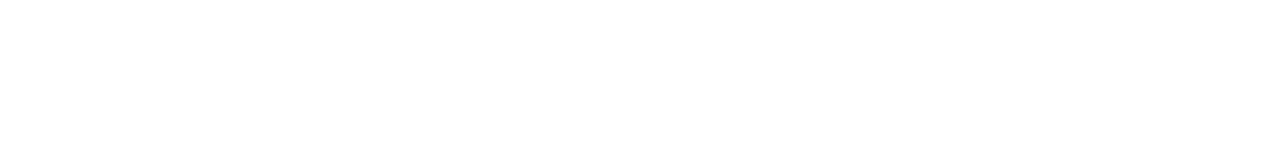
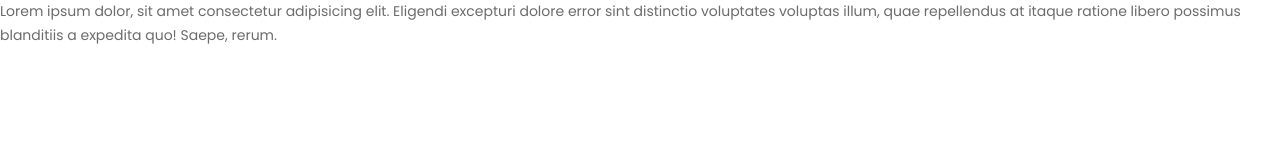
Before and after one commit to douglas-fabiano1/rs-fullstack-projeto-travelgram-2, a plain HTML site: page index.html in a window 1280 px wide. Drawn offline with Linux system fonts and the light colour scheme.

Commit message:
Guia de estilo do projeto

```diff
--- a/index.html
+++ b/index.html
@@ -1,10 +1,23 @@
 <!DOCTYPE html>
 <html lang="pt-br">
   <head>
+    <link rel="preconnect" href="https://fonts.googleapis.com" />
+    <link rel="preconnect" href="https://fonts.gstatic.com" crossorigin />
+    <link
+      href="https://fonts.googleapis.com/css2?family=Poppins:wght@400;700&display=swap"
+      rel="stylesheet"
+    />
     <meta charset="UTF-8" />
     <meta name="viewport" content="width=device-width, initial-scale=1.0" />
     <title>Travelgram | Perfil de viagens</title>
     <link rel="stylesheet" href="./styles/index.css" />
   </head>
-  <body></body>
+  <body>
+    <p>
+      Lorem ipsum dolor, sit amet consectetur adipisicing elit. Eligendi
+      excepturi dolore error sint distinctio voluptates voluptas illum, quae
+      repellendus at itaque ratione libero possimus blanditiis a expedita quo!
+      Saepe, rerum.
+    </p>
+  </body>
 </html>
--- a/styles/global.css
+++ b/styles/global.css
@@ -3,3 +3,24 @@
   padding: 0;
   box-sizing: border-box;
 }
+
+:root {
+  font-size: 62.5%;
+  --font-family: "Poppins", sans-serif;
+  --brand-color: #ef5f4c;
+  --background-color: #fff;
+  --surface-color: #f5f5f5;
+  --skeleton-color: #d9d9d9;
+  --shape-transparency: #ffffff8f;
+  --text-color-primary: #313131;
+  --text-color-secondary: #6c6c6c;
+  --heading1: bold 3.2rem/1.25 var(--font-family);
+  --paragraph-md: normal 1.4rem/1.7 var(--font-family);
+  --paragraph-sm: normal 1.2rem/1.7 var(--font-family);
+}
+
+body {
+  background-color: var(--background-color);
+  color: var(--text-color-secondary);
+  font: var(--paragraph-md);
+}
```
Also changed, not shown: assets/AirplaneTilt.svg (added), assets/Image 01.png (added), assets/Image 02.png (added), assets/Image 03.png (added), assets/Image 04.png (added), assets/Image 05.png (added), assets/Image 06.png (added), assets/Image 07.png (added), assets/Image 08.png (added), assets/Image 09.png (added), assets/Image 10.png (added), assets/Image 11.png (added), assets/Image.svg (added), assets/Logo.svg (added), 3 more files, 1 other file.
